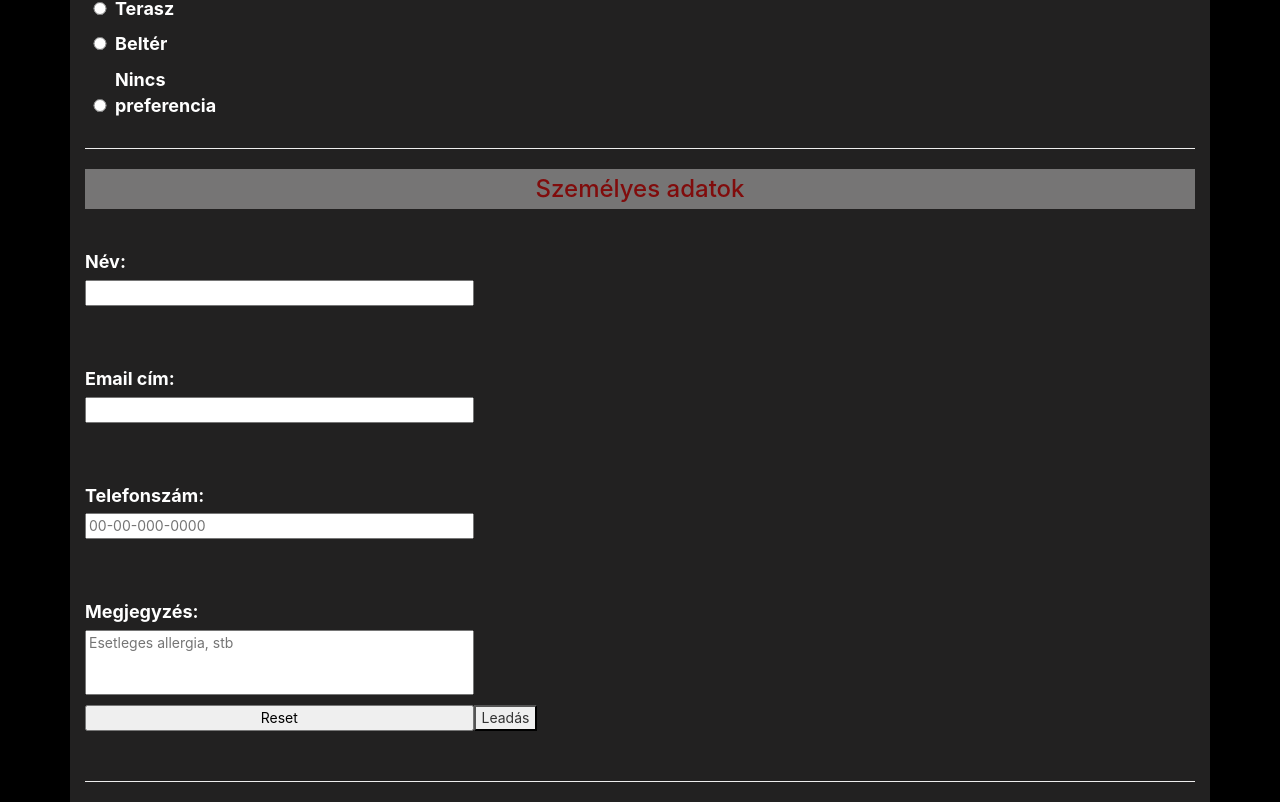
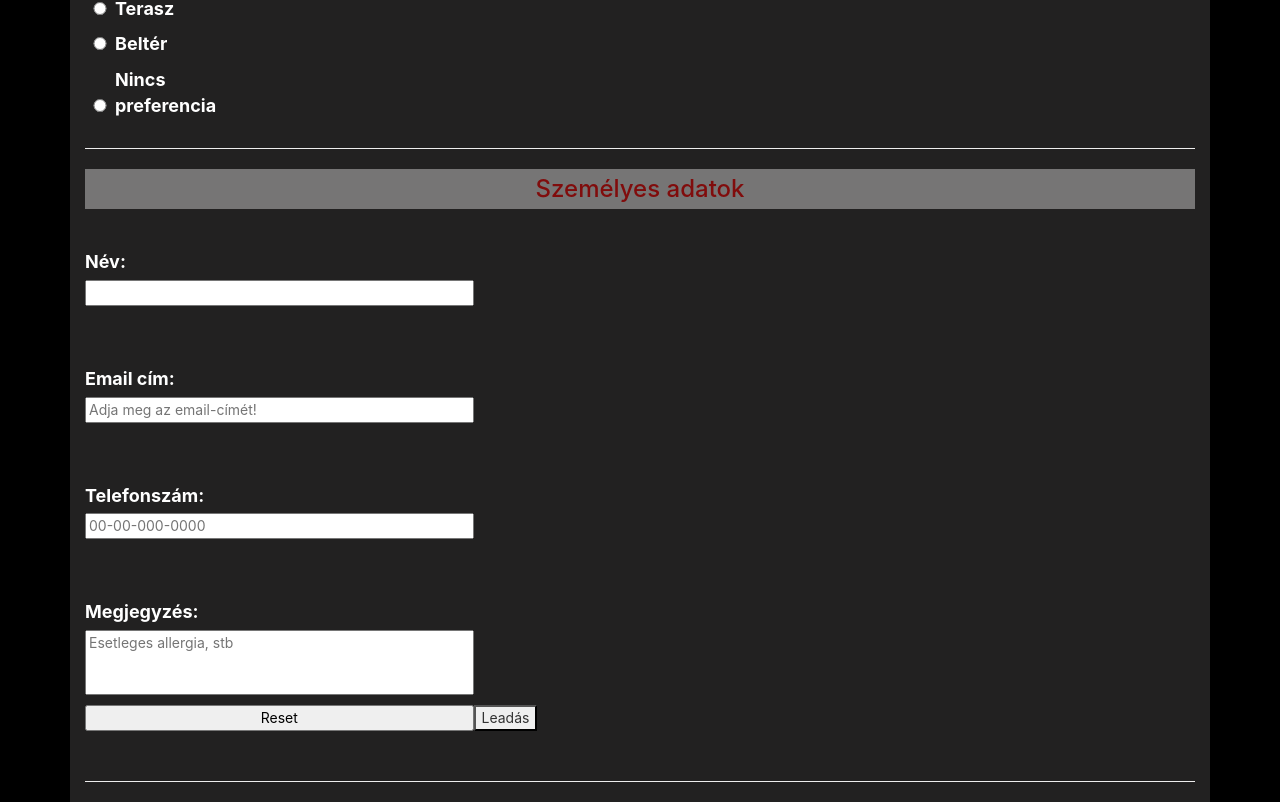
Before and after one commit to Hegviv/Project, a React (Create React App) app in the folder app/: page /asztalfoglalas in a window 1280 px wide. Shown: the part 996-1798 px from the top of the page. Built offline with nearby package versions, Linux system fonts and the light colour scheme.

Commit message:
FOLYAMATBAN

```diff
--- a/app/src/components/Asztalfoglalas.jsx
+++ b/app/src/components/Asztalfoglalas.jsx
@@ -1,4 +1,9 @@
-const Asztalfoglalas = () => {
+import React from 'react'
+import FormUse from './FormUse'
+import helyesaszt from './helyesaszt'
+import FormAsztal from "./FormAsztal"
+const Asztalfoglalas = (Submitform) => {
+    const {handleChange, values, handleSubmit, errors} = FormUse(Submitform, helyesaszt)
     return (<>
     <div id="foglal" class="container">
                 <form action="">
@@ -27,7 +32,14 @@ const Asztalfoglalas = () => {
                     <input type="text" id="Nev" name="Nev"></input> <br></br>
 
                     <label for="email">Email cím:</label> <br></br>
-                    <input type="email" id="email" name="email"></input> <br></br>
+                    <input type="email"
+                name="email"
+                className='form-input'
+                placeholder='Adja meg az email-címét!'
+                value={values.email}
+                onChange={handleChange}></input>
+                   {errors.email && <p>{errors.email}</p>}
+                <br></br>
 
                     <label for="telefon">Telefonszám:</label><br></br>
                     <input type="tel" id="telefon" name="telefon" placeholder="00-00-000-0000" pattern="[0-9]{2}-[0-9]{2}-[0-9]{3}-[0-9]{4}" required></input><br></br>
--- /dev/null
+++ b/app/src/components/FormAsztal.jsx
@@ -0,0 +1,41 @@
+import { useState, useEffect } from 'react'
+import helyesaszt from './helyesaszt';
+
+const FormAsztal = (callback, helyesaszt) => {
+    const [values, setValues] = useState({
+        nap: '',
+        ido: '',
+        fo: '',
+        hol: '',
+        nev: '',
+        email: '',
+        tel: '',
+        megjegz: ''
+
+    })
+    const [errors, setErrors] = useState({})
+    const [isSubmitting, setIsSubmitting] = useState(false)
+
+    const handleSubmit = e => {
+        setErrors(helyesaszt(values));
+        setIsSubmitting(true)
+    }
+
+    const handleChange = e => {
+        const {name, value} = e.target;
+        setValues({
+            ...values,
+            [name]: value
+         })
+    }
+
+    useEffect(() => {
+        if(Object.keys(errors).length === 0 && isSubmitting) {
+            callback()
+        }
+        // [errors]
+    })
+
+    return {handleChange, values, handleSubmit, errors}
+};
+export default FormAsztal;
--- /dev/null
+++ b/app/src/components/helyesaszt.jsx
@@ -0,0 +1,30 @@
+import FormAsztal from "./FormAsztal"
+export default function helyesaszt(values) {
+    let errors = {}
+
+    if(!values.nap.trim()) {
+        errors.nap = "Kérem adjon felhasználó nevet!"
+    }
+    if(!values.ido) {
+        errors.felhasznalo = "Kérem adjon email címet!"
+    }
+    if(!values.fo) {
+        errors.felhasznalo = "Kérem adjon email címet!"
+    }
+    if(!values.hol) {
+        errors.felhasznalo = "Kérem adjon email címet!"
+    }
+    if(!values.nev) {
+        errors.felhasznalo = "Kérem adjon email címet!"
+    }
+    if(!values.email) {
+        errors.felhasznalo = "Kérem adjon email címet!"
+    }
+     if(!values.tel) {
+        errors.felhasznalo = "Kérem adjon email címet!"
+    }
+    if(!values.megjegz) {
+        errors.felhasznalo = "Kérem adjon email címet!"
+    }
+     return errors;
+}
```
Also changed, not shown: app/src/components/Asztsiker.jsx (added, +13 -0 lines).
